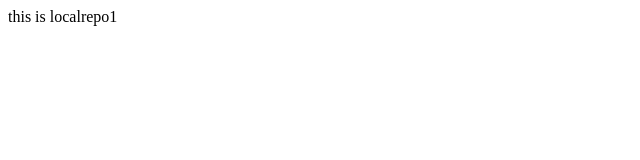
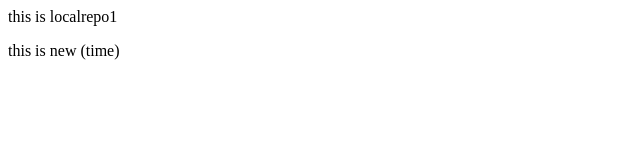
Before and after one commit to fahad8442/localrepo1, a plain HTML site: page index.html in a window 1280 px wide. Shown: the whole page, without its empty margins (0-640 px from the left). Drawn offline with Linux system fonts and the light colour scheme.

Commit message:
add feature

```diff
--- a/index.html
+++ b/index.html
@@ -1 +1,2 @@
 <p>this is localrepo1</p>
+<P>this is new (time)</P>
```
